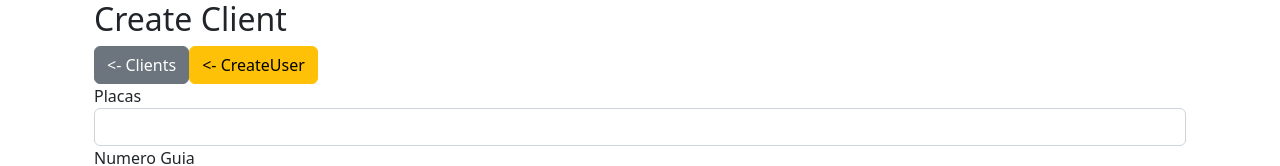
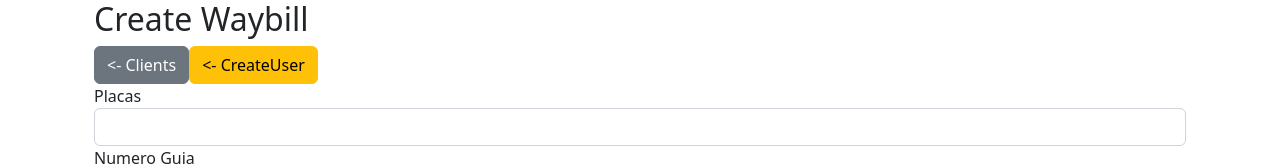
Before and after one commit to lennin92/psychic-carnival, an Angular app: page /create-waybill in a window 1280 px wide. Shown: the top 166 px of the page. Built offline with nearby package versions, Linux system fonts and the light colour scheme; no server answers; sample sign-in values are in the browser's storage; what ngx-foundation would draw is missing.

Commit message:
fixed typo

```diff
--- a/src/app/create-waybill/create-waybill.component.html
+++ b/src/app/create-waybill/create-waybill.component.html
@@ -1,5 +1,5 @@
 
-<div class="container"><h2>Create Client</h2>
+<div class="container"><h2>Create Waybill</h2>
 
 <a routerLink="/clients" routerLinkActive="active" class="btn btn-secondary"><- Clients</a>
 <a routerLink="/create-user" routerLinkActive="active" class="btn btn-warning"><- CreateUser</a>
```
